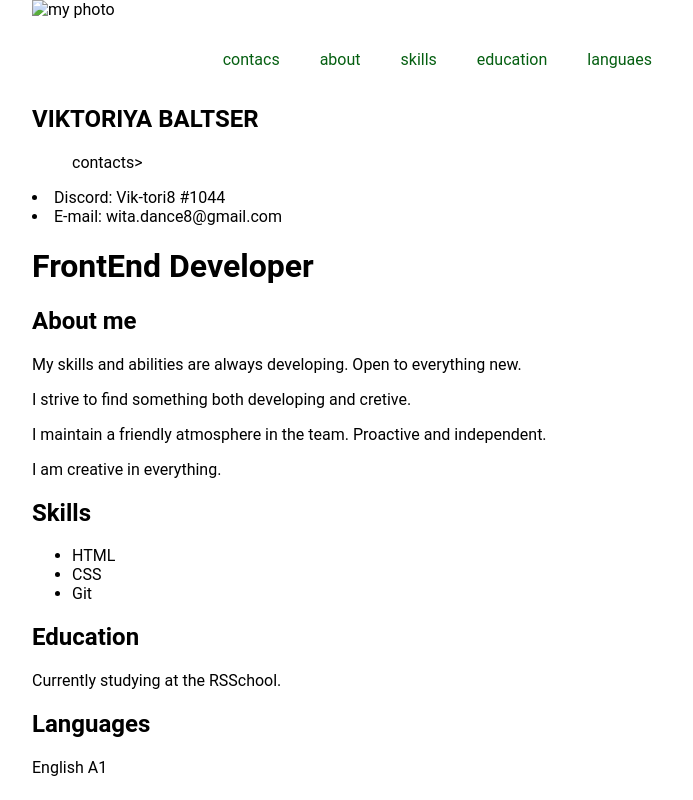
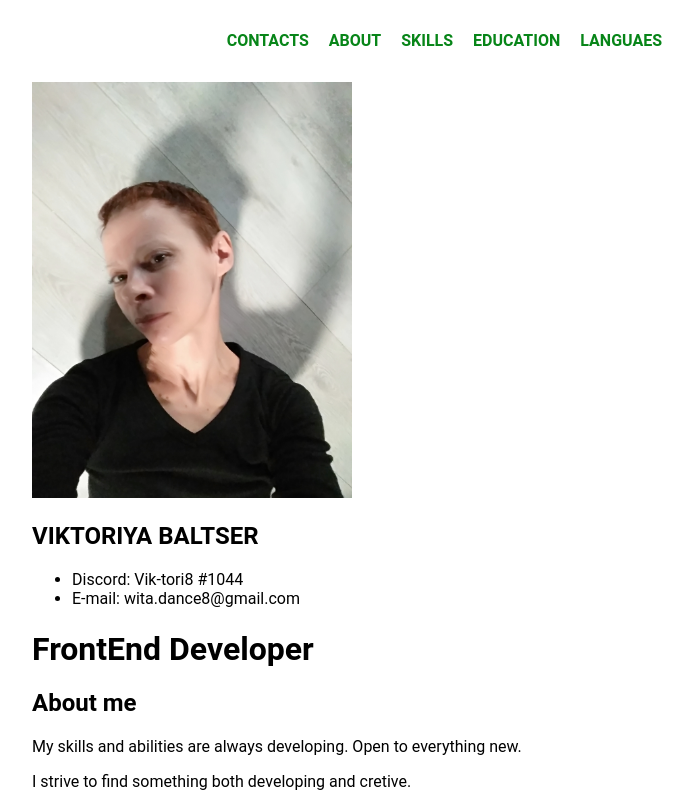
Before and after one commit to Vik-tori8/rsschool-cv, a plain HTML site: page index.html in a window 1280 px wide. Shown: the top 800 px of the page, without its empty margins (288-981 px from the left). Drawn offline with Linux system fonts and the light colour scheme.

Commit message:
feat: add img and nav styles

```diff
--- a/index.html
+++ b/index.html
@@ -8,11 +8,10 @@
    <link rel="stylesheet" href="style.css">
 </head>
 <body>
-  <img src="assets/img/image.jpg" alt="my photo">
   <header>
     <nav>
       <ul>
-        <li><a href="#contacs">contacs</a></li>
+        <li><a href="#contacts">contacts</a></li>
         <li><a href="#about">about</a></li>
         <li><a href="#skills">skills</a></li>
         <li><a href="#education">education</a></li>
@@ -21,8 +20,9 @@
     </nav>
   </header>
   <main>
+    <img src="assets/img/IMG_20181008_101516.jpg" alt="my photo">
     <h2>VIKTORIYA BALTSER</h2>
-      <ul id="contacts">contacts></ul>
+    <ul id="contacts">
       <li>Discord: Vik-tori8 #1044</li>
       <li>E-mail: wita.dance8@gmail.com</li>
     </ul>
--- a/style.css
+++ b/style.css
@@ -11,10 +11,19 @@ nav > ul {
 }
 
 nav a {
-  padding: 0 20px;
+  padding: 0 10px;
   line-height: 50px;
-  color: #055f11;
+  color: #078518;
+  font-weight: bolder;
   text-decoration: none;
   transition: color 0.5s;
+  text-transform: uppercase;
+}
 
+nav a:hover {
+  color: blueviolet;
 }
+
+img {
+  width: 320px;
+}
```
